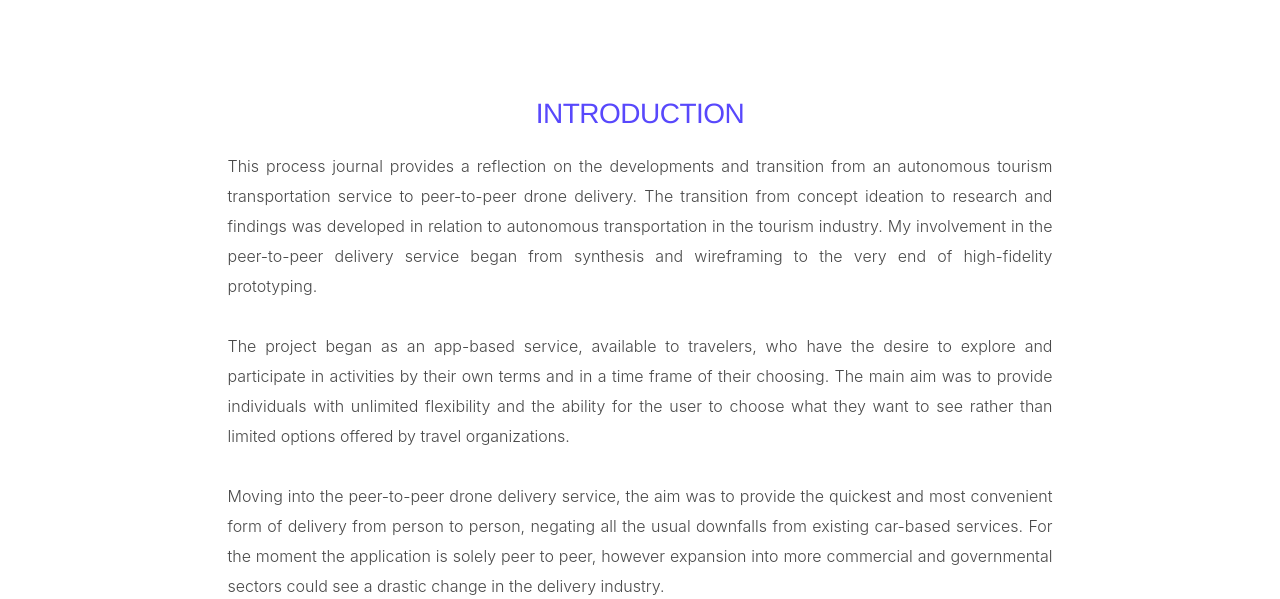
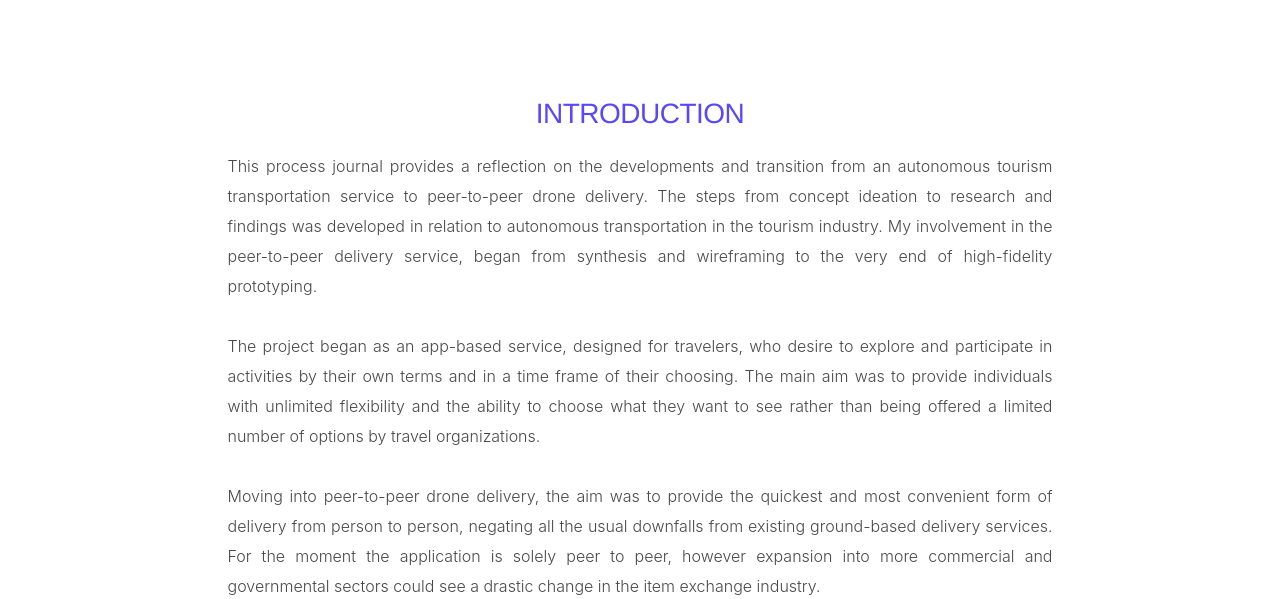
Before and after one commit to Oli-Fr/Task-3-ofro2453, a plain HTML site: page process-journal.html in a window 1280 px wide. Shown: the part 201-800 px from the top of the page. Drawn offline with nearby package versions, Linux system fonts and the light colour scheme; files whose address does not match are found by name.

Commit message:
Final edits

```diff
--- a/process-journal.html
+++ b/process-journal.html
@@ -59,13 +59,13 @@
 
             <div class="row">
               <div class="col-md-12">
-                <p>This process journal provides a reflection on the developments and transition from an autonomous tourism transportation service to peer-to-peer drone delivery. The transition from concept ideation to research and findings was developed in relation to autonomous transportation in the tourism industry. My involvement in the peer-to-peer delivery service began from synthesis and wireframing to the very end of high-fidelity prototyping.
+                <p>This process journal provides a reflection on the developments and transition from an autonomous tourism transportation service to peer-to-peer drone delivery. The steps from concept ideation to research and findings was developed in relation to autonomous transportation in the tourism industry. My involvement in the peer-to-peer delivery service, began from synthesis and wireframing to the very end of high-fidelity prototyping.
 					<br>
 					<br>
-The project began as an app-based service, available to travelers, who have the desire to explore and participate in activities by their own terms and in a time frame of their choosing. The main aim was to provide individuals with unlimited flexibility and the ability for the user to choose what they want to see rather than limited options offered by travel organizations.
+The project began as an app-based service, designed for travelers, who desire to explore and participate in activities by their own terms and in a time frame of their choosing. The main aim was to provide individuals with unlimited flexibility and the ability to choose what they want to see rather than being offered a limited number of options by travel organizations.
 					<br>
 					<br>
-Moving into the peer-to-peer drone delivery service, the aim was to provide the quickest and most convenient form of delivery from person to person, negating all the usual downfalls from existing car-based services. For the moment the application is solely peer to peer, however expansion into more commercial and governmental sectors could see a drastic change in the delivery industry.
+Moving into peer-to-peer drone delivery, the aim was to provide the quickest and most convenient form of delivery from person to person, negating all the usual downfalls from existing ground-based delivery services. For the moment the application is solely peer to peer, however expansion into more commercial and governmental sectors could see a drastic change in the item exchange industry.
 </p>
               </div>
             </div>
```
